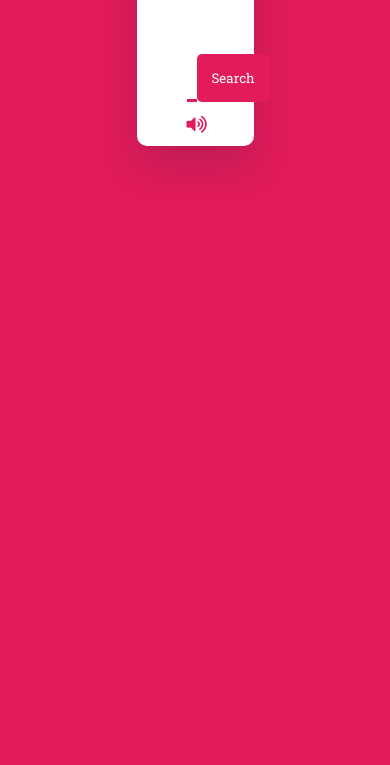
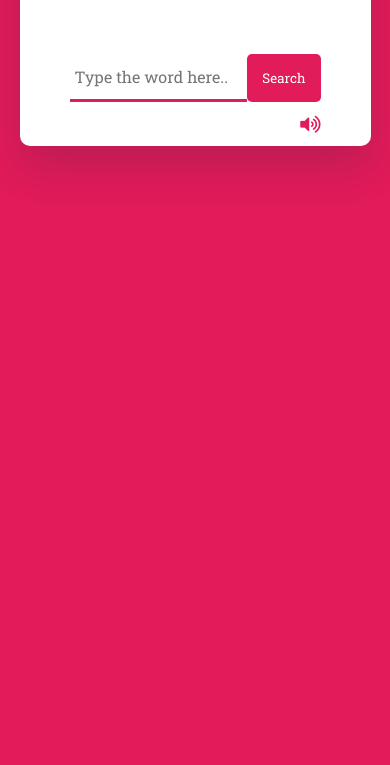
Before and after one commit to Anuwar-Hosain/dictionary--app, a plain HTML site: page index.html in a window 390 px wide. Shown: the part 79-844 px from the top of the page. Drawn offline with Linux system fonts and the light colour scheme.

Commit message:
all done

```diff
--- a/styles/style.css
+++ b/styles/style.css
@@ -98,3 +98,13 @@ body {
 .bold {
   font-weight: 700;
 }
+@media only screen and (max-width: 576px) {
+  .container {
+    width: 90%;
+  }
+}
+@media only screen and (max-width: 1200px) {
+  .container {
+    width: 90%;
+  }
+}
```
